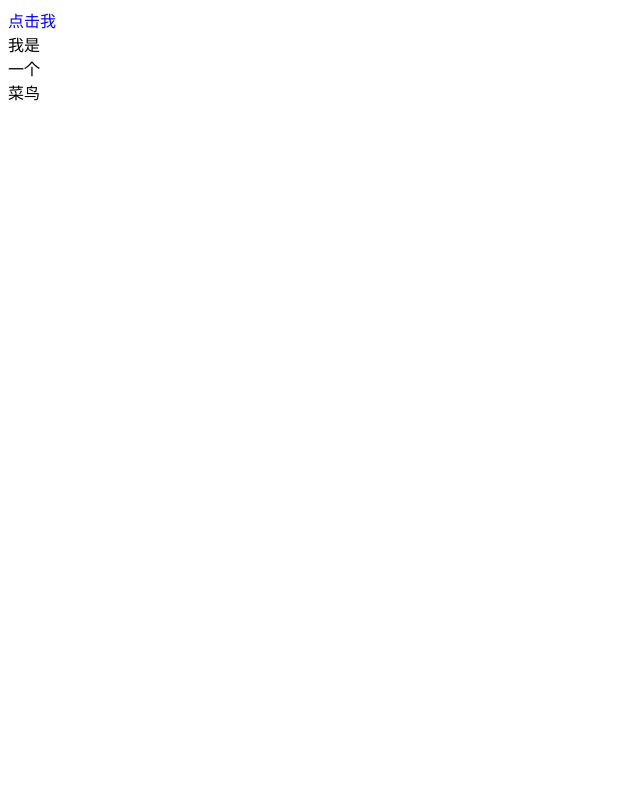
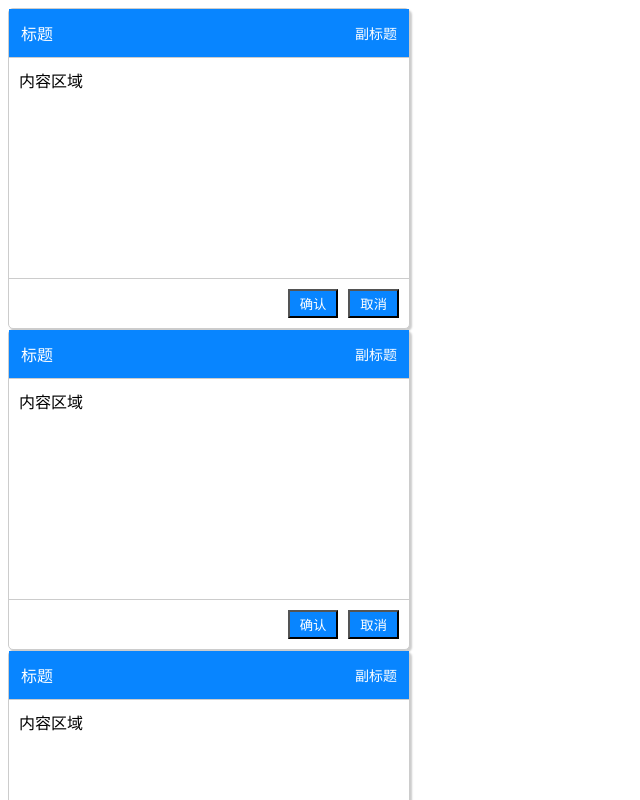
Before and after one commit to XavierElco/JS-Learn, a React (Vite) app in the folder react/react-basic/react-demo/: page / in a window 1280 px wide. Shown: the top 800 px of the page, without its empty margins (0-640 px from the left). Built offline with nearby package versions, Linux system fonts and the light colour scheme.

Commit message:
卡片组件和弹窗组件

```diff
--- a/react/react-basic/react-demo/src/App.tsx
+++ b/react/react-basic/react-demo/src/App.tsx
@@ -1,33 +1,15 @@
 
-
+import Card from './components/Card'
 import './App.css'
 
 function App() {
-
-  // 这里如果直接用<>, 会错被认为是一个元素块，所以我们需要加一个逗号去区分
-  const fn = <T,>(params:T) => {
-    console.log(params)
-  }
-
-  const colorStyle = {
-    color: 'blue',
-  }
-
-  const arr:string[] = ["我是", "一个", "菜鸟"]
-  const isCaibi: boolean = true
-
   return (
-    // 里面不能放入obj本体或者使用条件判断语句如 switch & if-else
     <>
-      <div style = {colorStyle} onClick = {() => fn('我被点击了')}>点击我</div>
-      {
-        // 我们需要返回内容，但是forEach没有返回值，filter用于过滤，所以这里我们使用map
-        arr.map((item) => {
-          return isCaibi ? <div id={item} key={item}>{item}</div>: <div>我不是菜鸟</div>
-        })
-      }
+      <Card></Card>
+      <Card></Card>
+      <Card></Card>
     </>
   )
 }
 
-export default App
+export default App;
--- /dev/null
+++ b/react/react-basic/react-demo/src/components/Card/index.css
@@ -0,0 +1,39 @@
+.card {
+    background: white;
+    border-radius: 5px;
+    border: 1px solid #ccc;
+    max-width: 400px;
+    box-shadow: 2px 2px 2px #ccc;
+
+    header {
+        display: flex;
+        justify-content: space-between;
+        align-items: center;
+        border-bottom: 1px solid #ccc;
+        padding: 12px;
+        background: #0885ff;
+        color: white;
+
+        div:last-child {
+            font-size: 14px;
+        }
+    }
+
+    main {
+        min-height: 200px;
+        border-bottom: 1px solid #ccc;
+        padding: 10px;
+    }
+    footer {
+        display: flex;
+        justify-content: flex-end;
+        align-items: center;
+        padding: 10px;
+        button {
+            background: #0885ff;
+            margin-left: 10px;
+            padding: 3px 10px;
+            color: #fff
+        }
+    }
+}
--- /dev/null
+++ b/react/react-basic/react-demo/src/components/Card/index.tsx
@@ -0,0 +1,20 @@
+import './index.css'
+import '../Message'
+
+export default function Card() {
+return (
+    <div className='card'>
+    <header>
+        <div>标题</div>
+        <div>副标题</div>
+    </header>
+    <main>
+        内容区域
+    </main>
+    <footer>
+        <button onClick={(() => window.onShow())}>确认</button>
+        <button>取消</button>
+    </footer>
+    </div>
+)
+}
--- /dev/null
+++ b/react/react-basic/react-demo/src/components/Message/index.css
@@ -0,0 +1,14 @@
+.message {
+    background: #0885ff;
+    color: #fff;
+    width: 160px;
+    height: 30px;
+    position: fixed;
+    top: 10px;
+    left:50%;
+    margin-left: -80px;
+    border: 1px solid #ccc;
+    text-align: center;
+    line-height: 30px;
+    border-radius: 5px;
+}
--- /dev/null
+++ b/react/react-basic/react-demo/src/components/Message/index.tsx
@@ -0,0 +1,49 @@
+import ReactDom from 'react-dom/client'
+import './index.css'
+
+const Message = () => {
+    return (
+        <div>
+            提示组件
+        </div>
+    )
+}
+
+interface Itesm {
+    messageContainer: HTMLDivElement
+    root: ReactDom.Root
+}
+
+const queue: Itesm[] = []
+window.onShow = () => {
+    const messageContainer = document.createElement('div')
+    messageContainer.className = 'message'
+    messageContainer.style.top = `${queue.length * 40}px`;
+
+    // 容器关联，注册成根组件
+    // 先和当前的dom绑定
+    document.body.appendChild(messageContainer)
+    // 再创建一个自己的根
+    const root = ReactDom.createRoot(messageContainer)
+    root.render(<Message/>)
+    queue.push({
+        messageContainer,
+        root
+    })
+
+    setTimeout(() => {
+        const item = queue.find(item => item.messageContainer === messageContainer)!
+        item.root.unmount() // 卸载
+        document.body.removeChild(item.messageContainer)
+        queue.splice(queue.indexOf(item), 1)
+    }, 2000)
+}
+
+
+declare global {
+    interface Window {
+        onShow: () => void
+    }
+}
+
+export default Message
--- a/react/react-basic/react-demo/src/main.tsx
+++ b/react/react-basic/react-demo/src/main.tsx
@@ -1,7 +1,7 @@
 import { StrictMode } from 'react'
 import { createRoot } from 'react-dom/client'
 import './index.css'
-import App from './App.tsx'
+import App from './App'
 
 // 操作dom，从根节点渲染，感叹号代表告诉程序我这里绝对不会为空
 // 这里存放了我们整个app的组件
```
